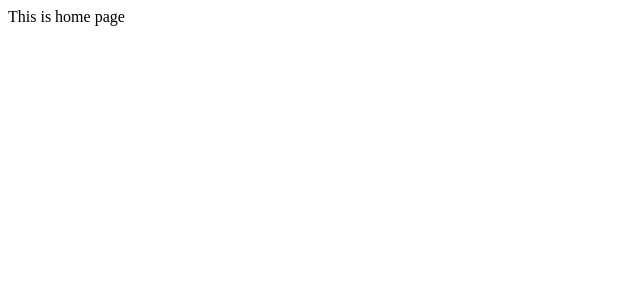
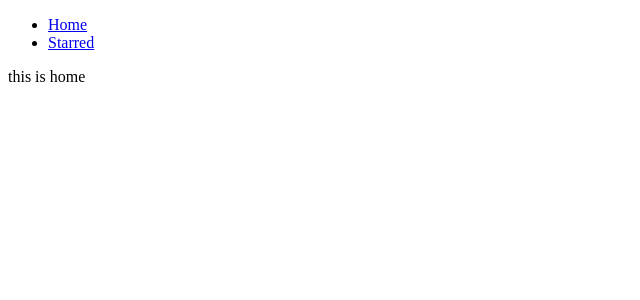
Before and after one commit to SanjeevLakhwani/box-office, a React (Create React App) app: page / in a window 1280 px wide. Shown: the top 300 px of the page, without its empty margins (0-640 px from the left). Built offline with nearby package versions, Linux system fonts and the light colour scheme.

Commit message:
added navbar and created page components

```diff
--- a/package.json
+++ b/package.json
@@ -3,6 +3,7 @@
   "version": "0.1.0",
   "private": true,
   "dependencies": {
+    "eslint-scope": "^5.1.1",
     "react": "^17.0.1",
     "react-dom": "^17.0.1",
     "react-router": "^5.2.0",
--- a/src/App.js
+++ b/src/App.js
@@ -1,15 +1,24 @@
 import React, { Component } from 'react';
 import { Switch, Route } from 'react-router-dom';
+import Nav from './components/Nav';
+import Home from './pages/Home';
+import Starred from './pages/Starred';
 
 class App extends Component {
   render() {
     return (
-      <Switch>
-        <Route exact path="/">
-          This is home page
-        </Route>
-        <Route>this is 404 page</Route>
-      </Switch>
+      <div>
+        <Nav />
+        <Switch>
+          <Route exact path="/">
+            <Home />
+          </Route>
+          <Route exact path="/starred">
+            <Starred />
+          </Route>
+          <Route>this is 404 page</Route>
+        </Switch>
+      </div>
     );
   }
 }
--- /dev/null
+++ b/src/components/Nav.js
@@ -0,0 +1,23 @@
+import React from 'react';
+import { Link } from 'react-router-dom';
+
+const LINKs = [
+  { to: '/', text: 'Home' },
+  { to: '/starred', text: 'Starred' },
+];
+
+const Nav = () => {
+  return (
+    <div>
+      <ul>
+        {LINKs.map(item => (
+          <li key="item.to">
+            <Link to={item.to}>{item.text}</Link>
+          </li>
+        ))}
+      </ul>
+    </div>
+  );
+};
+
+export default Nav;
--- /dev/null
+++ b/src/pages/Home.js
@@ -0,0 +1,7 @@
+import React from 'react';
+
+const Home = () => {
+  return <div>this is home</div>;
+};
+
+export default Home;
--- /dev/null
+++ b/src/pages/Starred.js
@@ -0,0 +1,7 @@
+import React from 'react';
+
+const Starred = () => {
+  return <div>This is starred.</div>;
+};
+
+export default Starred;
```
Also changed, not shown: 1 other file (tests, documents, lock files or other folders).
